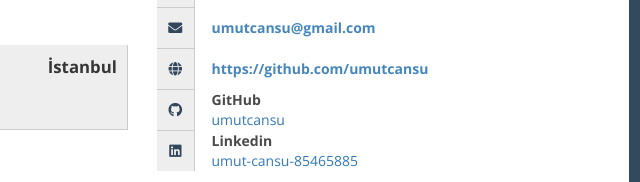
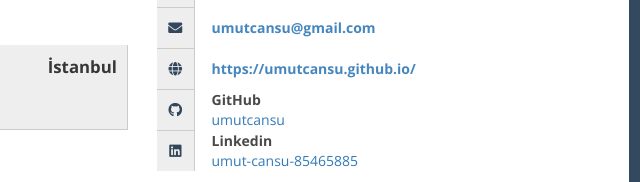
Before and after one commit to umutcansu/umutcansu.github.io, a plain HTML site: page index.html in a window 1280 px wide. Shown: the part 385-567 px from the top of the page, 596-1236 px from the left. Drawn offline with nearby package versions, Linux system fonts and the light colour scheme.

Commit message:
update index.html

```diff
--- a/index.html
+++ b/index.html
@@ -628,7 +628,7 @@
                 <div class="contact-item">
                     <div class="icon pull-left text-center"><span class="fas fa-globe fa-fw"></span>
                     </div>
-                    <div class="title only pull-right"><a href="https:&#x2F;&#x2F;github.com&#x2F;umutcansu" target="_blank">https:&#x2F;&#x2F;github.com&#x2F;umutcansu</a>
+                    <div class="title only pull-right"><a href="https:&#x2F;&#x2F;umutcansu.github.io&#x2F;" target="_blank">https:&#x2F;&#x2F;umutcansu.github.io&#x2F;</a>
                     </div>
                 </div>
                 <div class="contact-item">
```
